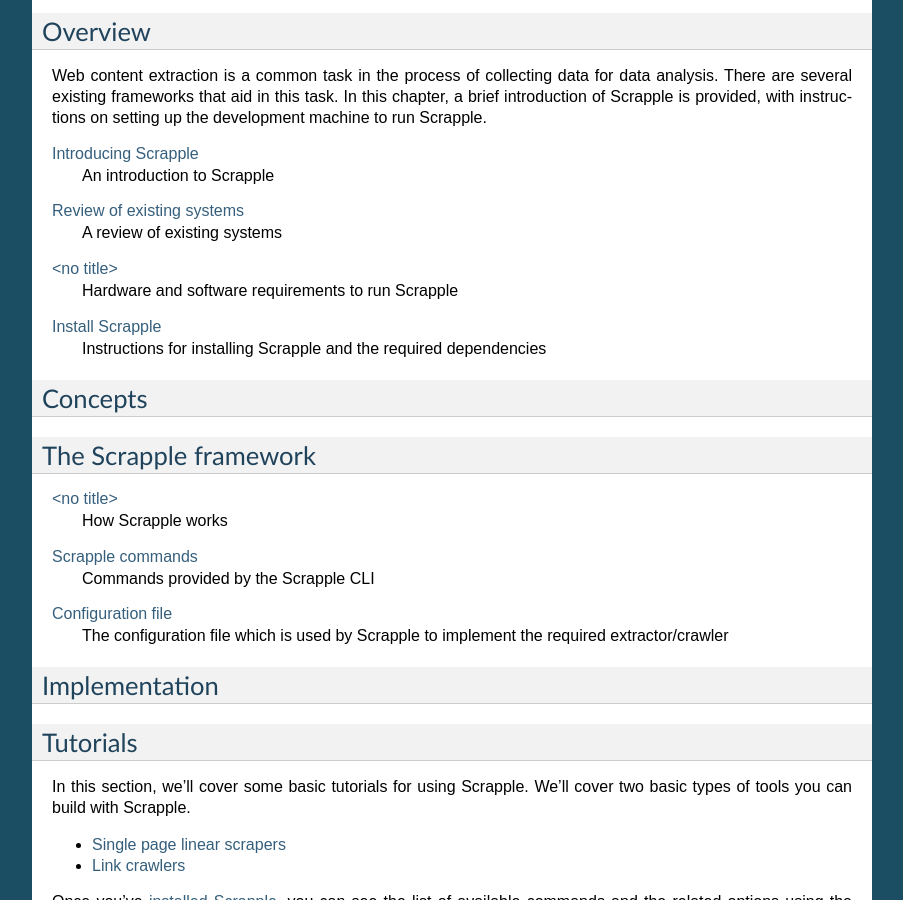
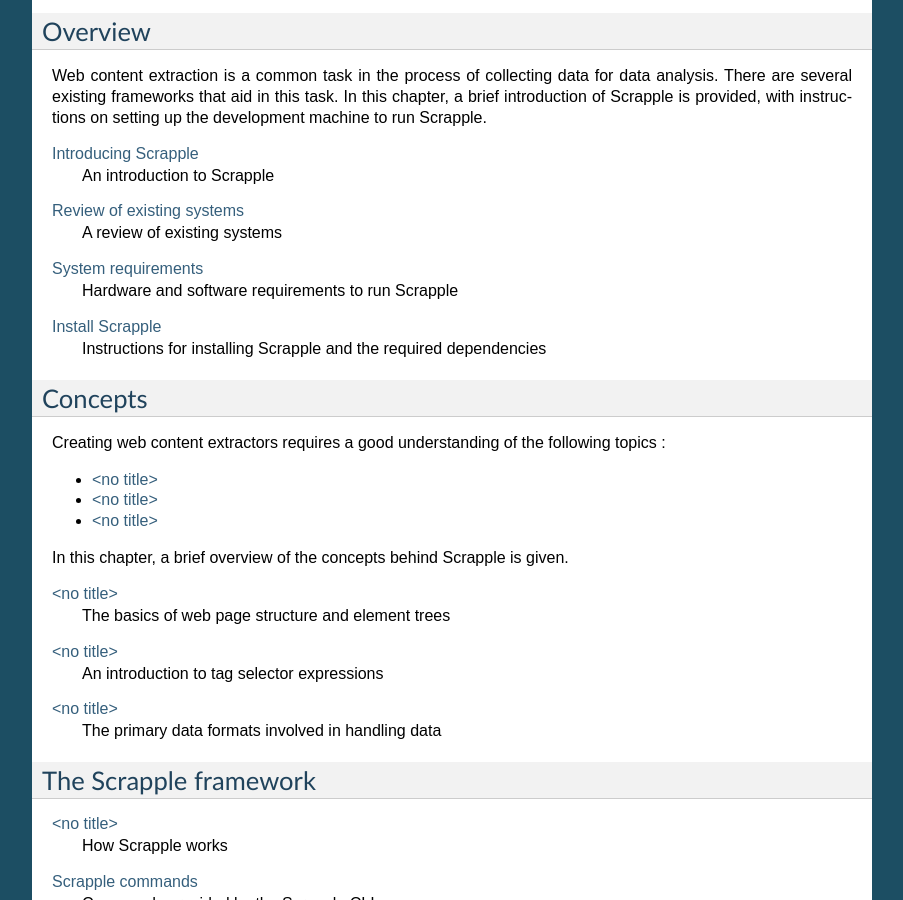
Before and after one commit to AlexMathew/scrapple, a Sphinx documentation site: the page built from docs/index.rst, in a window 1280 px wide and 900 px high, scrolled down 438 px. Shown: the whole window, without its empty margins (198-1101 px from the left). Built offline with Sphinx 7.4.7, drawn with Linux system fonts in a browser that asks for light colours.

Commit message:
Update docs

```diff
--- /dev/null
+++ b/docs/concepts/formats.rst
@@ -0,0 +1 @@
+.. _concepts-formats:
--- /dev/null
+++ b/docs/concepts/selectors.rst
@@ -0,0 +1 @@
+.. _concepts-selectors:
--- /dev/null
+++ b/docs/concepts/structure.rst
@@ -0,0 +1 @@
+.. _concepts-structure:
--- a/docs/framework/commands.rst
+++ b/docs/framework/commands.rst
@@ -1,4 +1,4 @@
-.. _topics-commands:
+.. _framework-commands:
 
 =================
 Scrapple commands
--- a/docs/framework/config.rst
+++ b/docs/framework/config.rst
@@ -1,4 +1,4 @@
-.. _topics-config:
+.. _framework-config:
 
 ==================
 Configuration file
--- a/docs/index.rst
+++ b/docs/index.rst
@@ -46,11 +46,30 @@
 Concepts
 ========
 
+Creating web content extractors requires a good understanding of the following topics :
+
+- :doc:`concepts/structure`
+- :doc:`concepts/selectors`
+- :doc:`concepts/formats`
+
+In this chapter, a brief overview of the concepts behind Scrapple is given.
+
 .. toctree::
-   :maxdepth: 3
+   :maxdepth: 2
    :hidden:
 
+   concepts/structure
+   concepts/selectors
+   concepts/formats
 
+:doc:`concepts/structure`
+    The basics of web page structure and element trees
+
+:doc:`concepts/selectors`
+    An introduction to tag selector expressions
+
+:doc:`concepts/formats`
+    The primary data formats involved in handling data
 
 .. _section-framework:
 
```
Also changed, not shown: other parts of docs/index.rst (+9 -9 lines), docs/intro/install.rst (+1 -6 lines), docs/intro/requirements.rst (+39 -0 lines).
